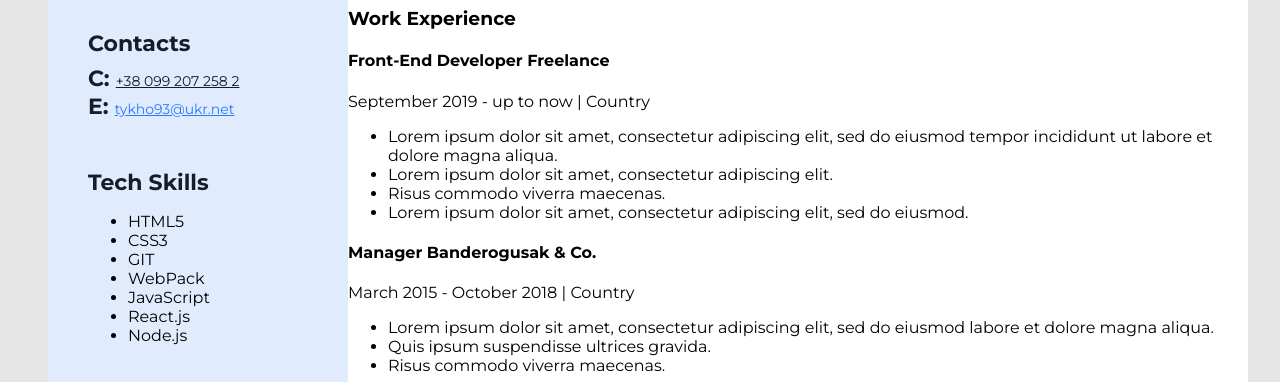
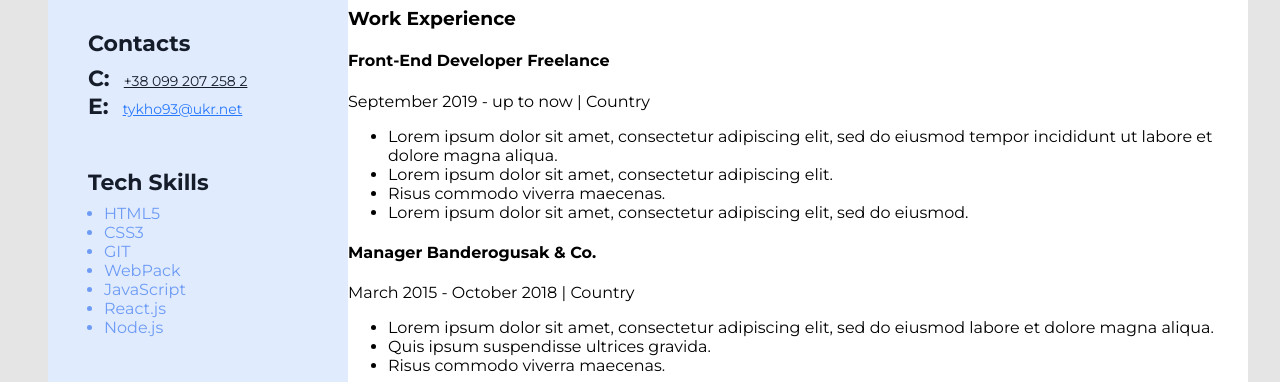
Before and after one commit to olehtykhonchyk/goit_tykhonchyk, a plain HTML site: page index.html in a window 1280 px wide. Shown: the part 335-717 px from the top of the page. Drawn offline with Linux system fonts and the light colour scheme.

Commit message:
git add .

```diff
--- a/css/styles.css
+++ b/css/styles.css
@@ -37,16 +37,20 @@ h2 {
   width: 370px;
   background: #e0ebfe;
 }
+
 .my-photo {
   margin-top: 40px;
 }
+
 .contacts-conteiner,
 .tech-skills-container {
   margin: 48px 0 0 40px;
 }
-.Soft-skills-container{
+
+.Soft-skills-container {
   margin: 48px 0 0 40px;
 }
+
 .sidebar-title {
   font-style: normal;
   font-weight: 700;
@@ -55,30 +59,44 @@ h2 {
   color: #161d2a;
   margin-bottom: 8px;
 }
+
 /* Contacts */
 
-.contacts-type{
+.contacts-type {
   font-style: normal;
   font-weight: 700;
   font-size: 22px;
   line-height: 27px;
-  color: #161D2A;
+  color: #161d2a;
+  margin-right: 8px;
 }
 
-.contacts-item{
+.contacts-item {
   margin: 0;
 }
-.contacts-number{
+
+.contacts-number {
   font-style: normal;
   font-weight: 400;
   font-size: 14px;
   line-height: 24px;
-  color: #161D2A
+  color: #161d2a;
 }
-.contacts-email{
+
+.contacts-email {
   font-style: normal;
   font-weight: 400;
   font-size: 14px;
   line-height: 24px;
-  color: #2979FF
+  color: #2979ff;
 }
+/* Skills */
+.skills-list{
+  margin: 0;
+  padding: 0 0 0 16px;
+
+}
+.skills-list-item{
+  color: #6D9BF5;
+
+}
--- a/index.html
+++ b/index.html
@@ -10,7 +10,9 @@
 
     <link rel="preconnect" href="https://fonts.googleapis.com">
     <link rel="preconnect" href="https://fonts.gstatic.com" crossorigin>
-        <link href="https://fonts.googleapis.com/css2?family=Montserrat:wght@400;700&display=swap" rel="stylesheet">
+    <link
+      href="https://fonts.googleapis.com/css2?family=Montserrat:wght@400;700&display=swap"
+      rel="stylesheet">
 
 
 
@@ -42,15 +44,18 @@
           <h3>Projects</h3>
           <ol>
             <li class="project-items">
-            <a href="https://hellen.p.goit.global/">https://hellen.p.goit.global/.............[ HTML5, CSS3 ]</a>
+              <a href="https://hellen.p.goit.global/">https://hellen.p.goit.global/.............[
+                HTML5, CSS3 ]</a>
             </li>
 
             <li class="project-items">
-            <a href="https://cryptohub.p.goit.global/">https://cryptohub.p.goit.global/.......[ JavaScript ]</a>
+              <a href="https://cryptohub.p.goit.global/">https://cryptohub.p.goit.global/.......[
+                JavaScript ]</a>
             </li>
 
             <li class="project-items">
-            <a href="https://kidslike.p.goit.global/">https://kidslike.p.goit.global/..........[ React.js, Node.js
+              <a href="https://kidslike.p.goit.global/">https://kidslike.p.goit.global/..........[
+                React.js, Node.js
                 ]</a>
             </li>
           </ol>
@@ -124,8 +129,9 @@
         <div class="contacts-conteiner">
           <h3 class="sidebar-title">Contacts</h3>
           <p class="contacts-item">
-         <span class="contacts-type" >C: </span>
-           <a href="tel:+380992072582" class="contacts-number"> +38 099 207 258 2</a></p>
+            <span class="contacts-type">C: </span>
+            <a href="tel:+380992072582" class="contacts-number"> +38 099 207 258
+              2</a></p>
           <p class="contacts-item">
             <span class="contacts-type">E: </span>
             <a href="mailto:tykho93@ukr.net" class="contacts-email">tykho93@ukr.net</a>
@@ -135,14 +141,16 @@
         <!-- Tech skills -->
         <div class="tech-skills-container">
           <h3 class="sidebar-title">Tech Skills</h3>
-        <ul>
-          <li>HTML5</li>
-          <li>CSS3</li>
-          <li>GIT</li>
-          <li>WebPack</li>
-          <li>JavaScript</li>
-          <li>React.js</li>
-          <li>Node.js</li>
+          <ul class="skills-list">
+            <li class="skills-list-item">
+             <span class="skills-list-text">HTML5</span>
+            </li>
+            <li class="skills-list-item">CSS3</li>
+            <li class="skills-list-item">GIT</li>
+            <li class="skills-list-item">WebPack</li>
+            <li class="skills-list-item">JavaScript</li>
+            <li class="skills-list-item">React.js</li>
+            <li class="skills-list-item">Node.js</li>
           </ul>
         </div>
         <!-- Soft Skills -->
```
Lines whose indentation alone changed are shown as unchanged.
